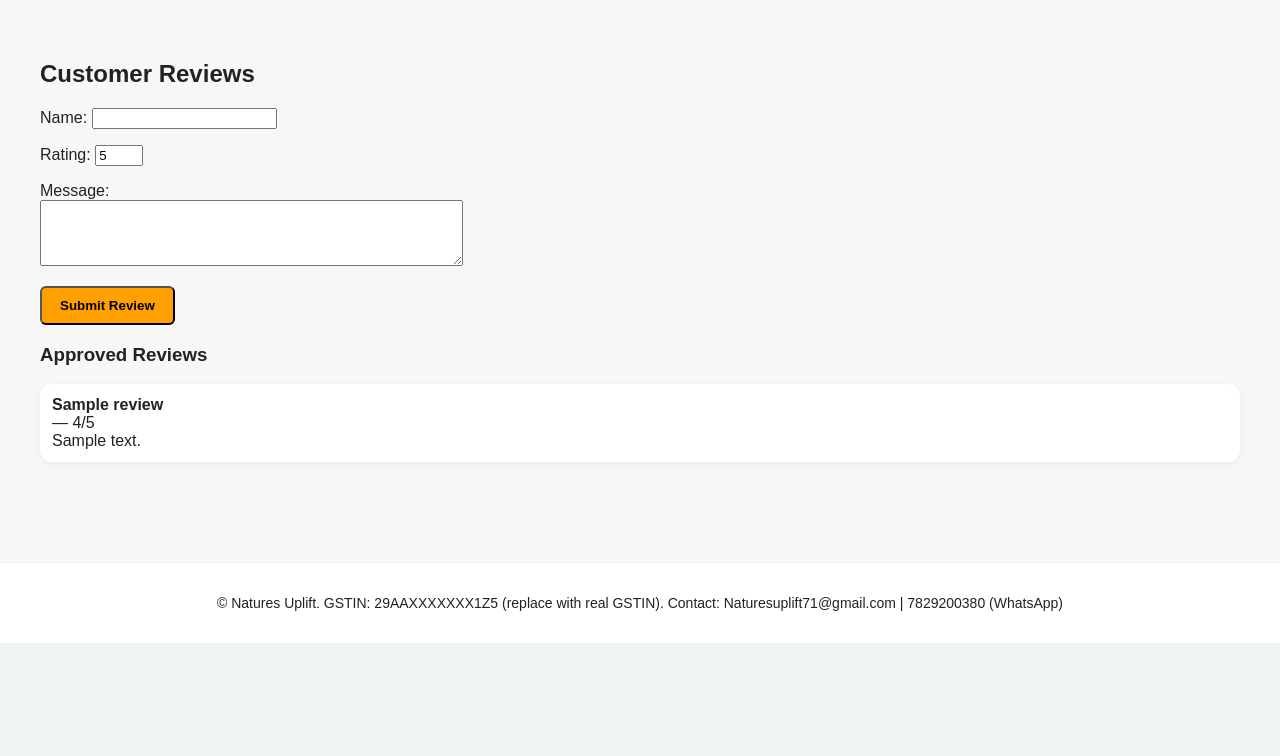
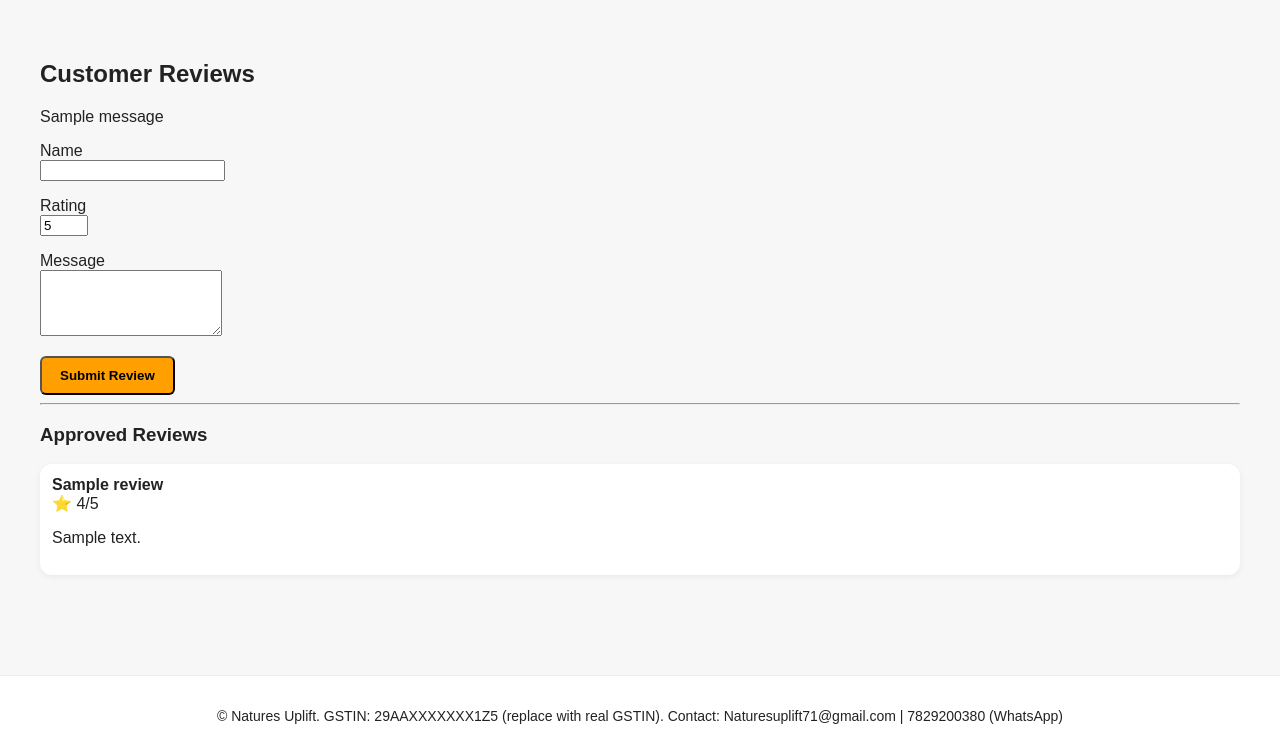
Before and after one commit to swatibirthariya/Natures-Uplift, a Django app: page /reviews/ in a window 1280 px wide. Shown: the part 168-924 px from the top of the page. Before the commit the page ends 811 px from the top, so only its background shows below. Run offline with Django 5.2, Linux system fonts and the light colour scheme; tables that the repository leaves empty hold one stand-in row (values such as "Sample post"); one stand-in notice (Sample message) is shown.

Commit message:
Update reviews.html

```diff
--- a/templates/plants/reviews.html
+++ b/templates/plants/reviews.html
@@ -1,17 +1,53 @@
 {% extends "base.html" %}
 {% block title %}Reviews{% endblock %}
+
 {% block content %}
 <h2>Customer Reviews</h2>
-  <form method="post">{% csrf_token %}
-    <p><label>Name: <input name="name" required></label></p>
-    <p><label>Rating: <input name="rating" type="number" min="1" max="5" value="5"></label></p>
-    <p><label>Message:<br><textarea name="message" rows="4" cols="50"></textarea></label></p>
+
+{# ✅ Success / info messages #}
+{% if messages %}
+  {% for message in messages %}
+    <div class="success-message">
+      {{ message }}
+    </div>
+  {% endfor %}
+{% endif %}
+
+<div class="review-form-card">
+  <form method="post">
+    {% csrf_token %}
+
+    <p>
+      <label>Name</label><br>
+      <input type="text" name="name" required>
+    </p>
+
+    <p>
+      <label>Rating</label><br>
+      <input type="number" name="rating" min="1" max="5" value="5">
+    </p>
+
+    <p>
+      <label>Message</label><br>
+      <textarea name="message" rows="4" required></textarea>
+    </p>
+
     <button class="btn" type="submit">Submit Review</button>
   </form>
+</div>
+
+<hr>
+
 <h3>Approved Reviews</h3>
+
 {% for r in reviews %}
-    <div class="card"><strong>{{ r.name }}</strong> — {{ r.rating }}/5<br>{{ r.message }}</div>
+  <div class="card review-card">
+    <strong>{{ r.name }}</strong>
+    <span class="rating">⭐ {{ r.rating }}/5</span>
+    <p>{{ r.message }}</p>
+  </div>
 {% empty %}
   <p>No reviews yet.</p>
 {% endfor %}
+
 {% endblock %}
```
Lines whose indentation alone changed are shown as unchanged.
